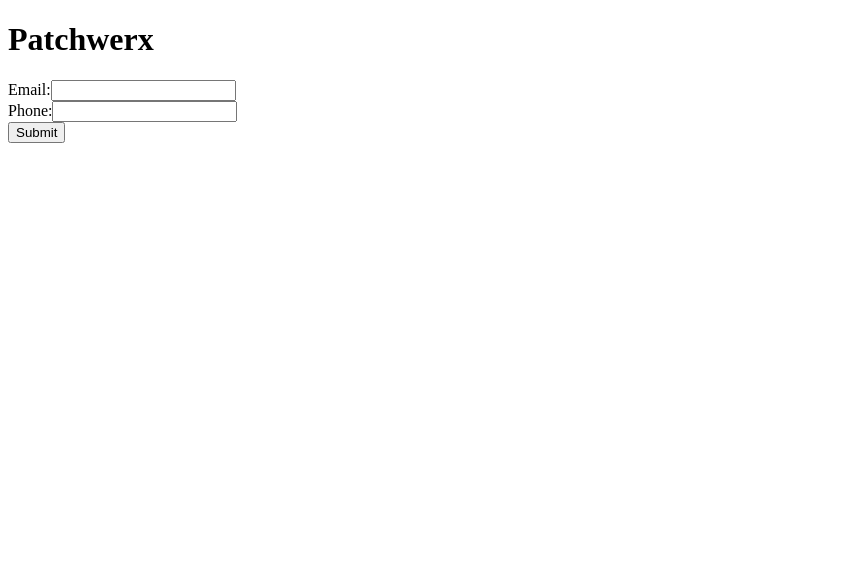
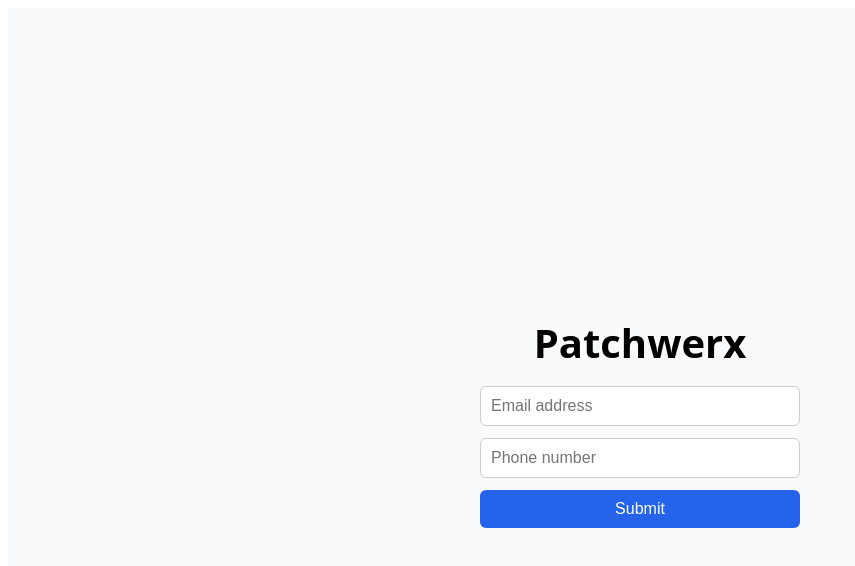
Before and after one commit to patchwerx/Patchwerx-Frontend-02, a React (Vite) app: page / in a window 1280 px wide. Shown: the top 566 px of the page, without its empty margins (0-855 px from the left). Built offline with nearby package versions, Linux system fonts and the light colour scheme.

Commit message:
Refactor App component and enhance form submission

```diff
--- a/src/App.jsx
+++ b/src/App.jsx
@@ -1,42 +1,96 @@
-import React, { useState } from 'react';
+import { useState } from 'react'
 
-const App = () => {
-  const [email, setEmail] = useState('');
-  const [phone, setPhone] = useState('');
+export default function App() {
+  const [email, setEmail] = useState('')
+  const [phone, setPhone] = useState('')
+  const [submitted, setSubmitted] = useState(false)
 
   const handleSubmit = (e) => {
-    e.preventDefault();
-    // Handle form submission
-    console.log('Email:', email);
-    console.log('Phone:', phone);
-  };
+    e.preventDefault()
+
+    // For now just log — later this hits API Gateway
+    console.log('Submitted:', { email, phone })
+
+    setSubmitted(true)
+    setEmail('')
+    setPhone('')
+  }
 
   return (
-    <div>
-      <h1>Patchwerx</h1>
-      <form onSubmit={handleSubmit}>
-        <div>
-          <label>Email:</label>
+    <div style={styles.container}>
+      <h1 style={styles.title}>Patchwerx</h1>
+
+      {!submitted ? (
+        <form onSubmit={handleSubmit} style={styles.form}>
           <input
             type="email"
+            placeholder="Email address"
             value={email}
             onChange={(e) => setEmail(e.target.value)}
             required
+            style={styles.input}
           />
-        </div>
-        <div>
-          <label>Phone:</label>
+
           <input
             type="tel"
+            placeholder="Phone number"
             value={phone}
             onChange={(e) => setPhone(e.target.value)}
             required
+            style={styles.input}
           />
-        </div>
-        <button type="submit">Submit</button>
-      </form>
+
+          <button type="submit" style={styles.button}>
+            Submit
+          </button>
+        </form>
+      ) : (
+        <p style={styles.confirmation}>
+          Thanks! We’ll be in touch.
+        </p>
+      )}
     </div>
-  );
-};
+  )
+}
 
-export default App;
+const styles = {
+  container: {
+    minHeight: '100vh',
+    display: 'flex',
+    flexDirection: 'column',
+    justifyContent: 'center',
+    alignItems: 'center',
+    fontFamily: 'system-ui, sans-serif',
+    backgroundColor: '#f8fafc',
+  },
+  title: {
+    fontSize: '2.5rem',
+    marginBottom: '1rem',
+  },
+  form: {
+    width: '100%',
+    maxWidth: '320px',
+    display: 'flex',
+    flexDirection: 'column',
+    gap: '12px',
+  },
+  input: {
+    padding: '10px',
+    fontSize: '1rem',
+    borderRadius: '6px',
+    border: '1px solid #ccc',
+  },
+  button: {
+    padding: '10px',
+    fontSize: '1rem',
+    borderRadius: '6px',
+    border: 'none',
+    backgroundColor: '#2563eb',
+    color: 'white',
+    cursor: 'pointer',
+  },
+  confirmation: {
+    fontSize: '1.1rem',
+    color: '#16a34a',
+  },
+}
```
